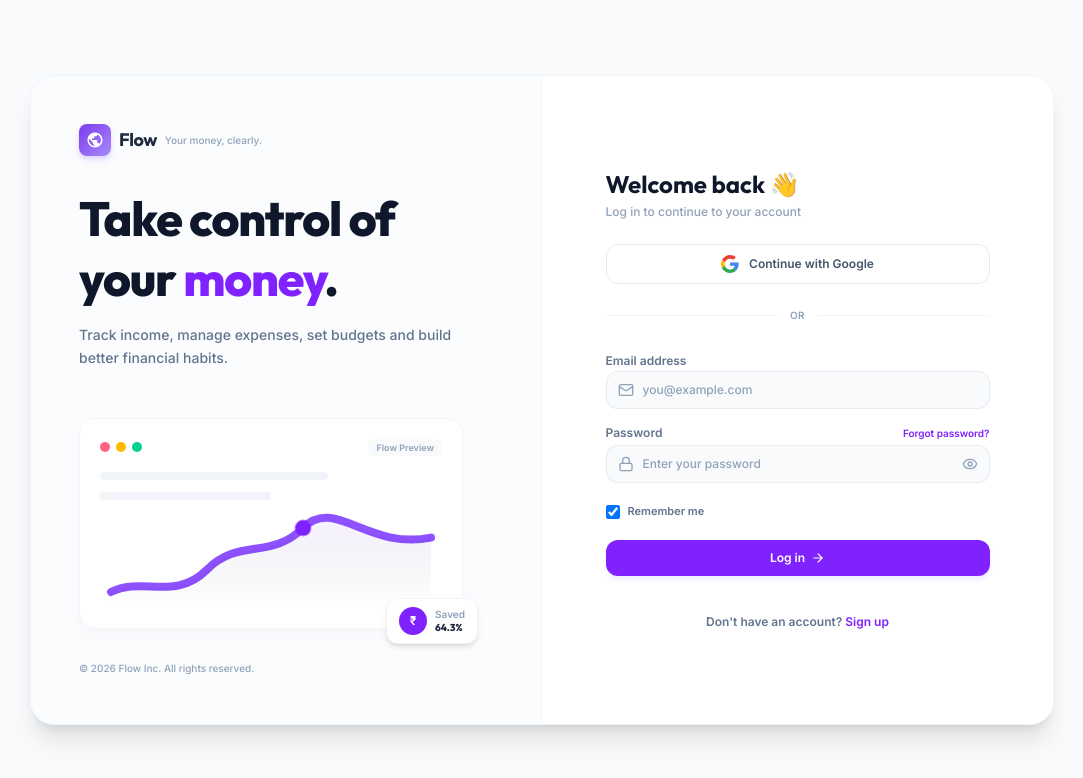
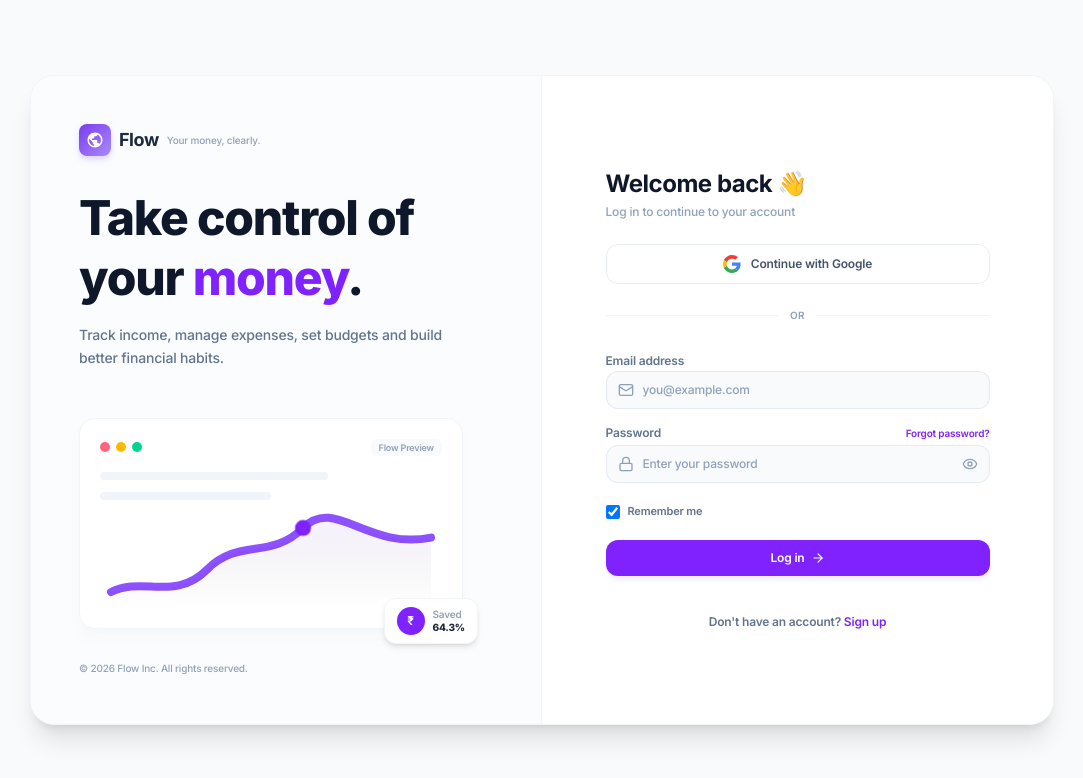
Before and after one commit to Nourin04/flow, a React (Vite) app: page / in a window 1280 px wide. Shown: the top 778 px of the page, without its empty margins (98-1181 px from the left). Built offline with nearby package versions, Linux system fonts and the light colour scheme; no server answers.

Commit message:
fix: update base path to relative ./ to resolve Vercel asset 404 errors

```diff
--- a/index.html
+++ b/index.html
@@ -5,6 +5,10 @@
     <link rel="icon" type="image/svg+xml" href="/favicon.svg" />
     <meta name="viewport" content="width=device-width, initial-scale=1.0" />
     <title>mflow</title>
+    <!-- Google Fonts: Inter -->
+    <link rel="preconnect" href="https://fonts.googleapis.com">
+    <link rel="preconnect" href="https://fonts.gstatic.com" crossorigin>
+    <link href="https://fonts.googleapis.com/css2?family=Inter:wght@300;400;500;600;700;800&display=swap" rel="stylesheet">
   </head>
   <body>
     <div id="root"></div>
--- a/src/index.css
+++ b/src/index.css
@@ -1,9 +1,9 @@
-@import url('https://fonts.googleapis.com/css2?family=Inter:wght@300;400;500;600;700&family=Outfit:wght@400;500;600;700;800&display=swap');
+@import url('https://fonts.googleapis.com/css2?family=Inter:wght@300;400;500;600;700;800&display=swap');
 @import "tailwindcss";
 
 @theme {
   --font-sans: 'Inter', system-ui, -apple-system, sans-serif;
-  --font-display: 'Outfit', 'Inter', sans-serif;
+  --font-display: 'Inter', system-ui, -apple-system, sans-serif;
 
   --color-brand-50: #f5f3ff;
   --color-brand-100: #ede9fe;
@@ -33,12 +33,14 @@
     background-color: var(--color-bg-light);
     color: #1e1b4b;
     font-family: var(--font-sans);
+    letter-spacing: -0.011em;
     -webkit-font-smoothing: antialiased;
     -moz-osx-font-smoothing: grayscale;
   }
 
   h1, h2, h3, h4, h5, h6 {
     font-family: var(--font-display);
+    letter-spacing: -0.02em;
     color: #0f172a;
   }
 }
--- a/vite.config.ts
+++ b/vite.config.ts
@@ -4,6 +4,6 @@
 
 // https://vite.dev/config/
 export default defineConfig({
-  base: '/flow/',
+  base: './',
   plugins: [react(), tailwindcss()],
 })
```
